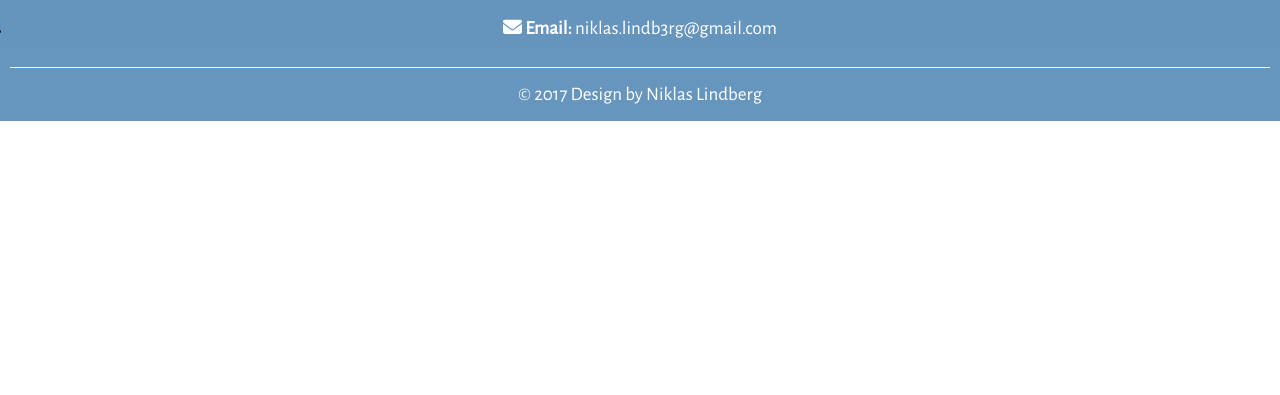
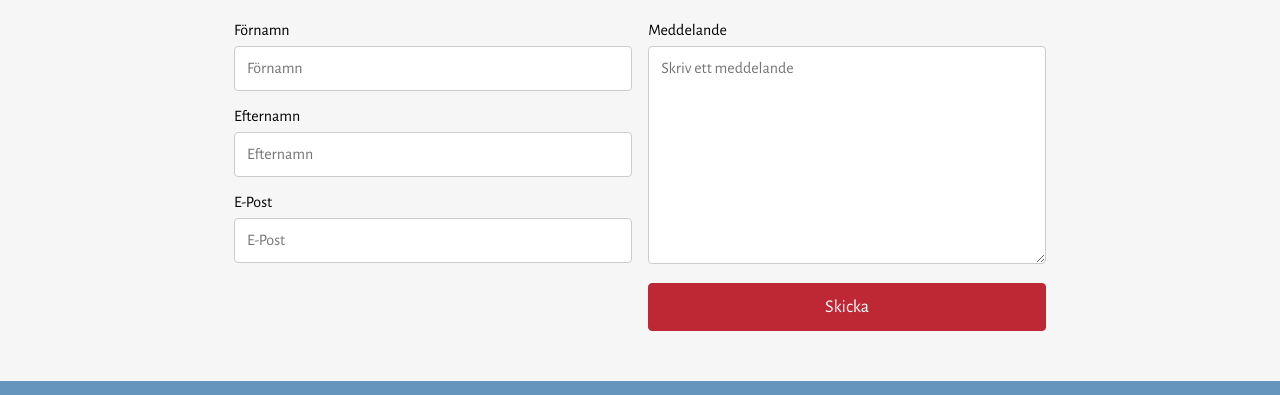
Before and after one commit to Barbastark/portfolio-2.0, a plain HTML site: page index.html in a window 1280 px wide. Shown: the part 3003-3398 px from the top of the page. Before the commit the page ends 3124 px from the top, so only its background shows below. Drawn offline with nearby package versions, Linux system fonts and the light colour scheme.

Commit message:
kontaktformulär klart

```diff
--- a/css/style.css
+++ b/css/style.css
@@ -135,7 +135,7 @@ h1, h2 ,p{
 }
 /*---------------------- END GLOBAL AND JUMBOTRON  -----------------------*/
 /*---------------------------- ABOUT AND PORTFOLIO -------------------------------*/
-#about, #portfolio {
+#about, #portfolio, #contact {
 	background-color: #fff;
 	width: 100%;
 	padding: 40px 0
@@ -157,7 +157,7 @@ h1, h2 ,p{
 	width: 95%;
 	margin: 0 auto;
 }
-#about h1, #case-wrapper h1 {
+#about h1, #case-wrapper h1, #contact h1 {
 	text-align: center;
 	width: 170px;
 	border-bottom: 1px solid #c51c25;
@@ -209,6 +209,52 @@ h1, h2 ,p{
 }
 .overlay:hover {opacity:1;}
 /*----------------------- END ABOUT AND PORTFOLIO ------------------*/
+/*--------------------------- CONTACT FORM -------------------------*/
+#contact {background-color: #f6f6f6}
+form {
+	width: 95%;
+	margin: 0 auto;
+	background-color: #f6f6f6;
+	padding: 10px;
+	box-sizing: border-box;
+}
+label {
+	font-size: 1.6rem;
+}
+input[type=text], select, textarea {
+	font-size: 1.6rem;
+  width: 100%;
+  padding: 12px;
+  border: 1px solid #ccc;
+  border-radius: 4px;
+  box-sizing: border-box;
+  margin-top: 6px;
+  margin-bottom: 16px;
+  outline-color: #be2835;
+
+}
+textarea {height: 21.8rem;}
+
+input[type=submit] {
+  background-color: #be2835;
+  color: #fff;
+  font-size: 1.8rem;
+  padding: 12px 0;
+  border: 1px solid #be2835;
+  border-radius: 4px;
+  cursor: pointer;
+  width: 100%;
+}
+
+
+input[type=submit]:hover {
+  background-color: #991320;
+  color: #fff;
+}
+input[type=submit], input[type=submit]:hover {transition: all 0.3s ease-in-out;}
+
+
+/*------------------------ END CONTACT FORM ------------------------*/
 /*------------------------------ FOOTER  ---------------------------*/
 footer {
 	background-color: rgba(85, 138, 182, 0.9);
@@ -296,15 +342,21 @@ footer a {text-decoration: none;}
 		margin: 15px 0;
 	}
 	.overlay {visibility: visible;}
+
 }
 @media only screen and (min-width: 1200px) {
-	#tech-icons > div {
+	#case-wrapper, #about > article, #tech-icons > div, form {
 		width: 65%;
 		margin: 0 auto;
 	}
-	#case-wrapper, #about > article {
-		width: 65%;
-		margin: 0 auto;
+	form {
+		display: -webkit-box;
+	  display: -ms-flexbox;
+	  display: flex;
+	  justify-content: space-between;
+	}
+	form > div {
+		width: 49%;
 	}
 }
 @media only screen and (min-width: 1921px) {
@@ -314,5 +366,5 @@ footer a {text-decoration: none;}
 	}
 
 	#case-wrapper > div {width: 100%;}
-	.icon-html5, .icon-css3,.icon-javascript {font-size: 150px;}
+	.icon-html5, .icon-css3, .icon-javascript {font-size: 150px;}
 }
--- a/index.html
+++ b/index.html
@@ -180,6 +180,28 @@
 		  	  </article>
 		  	  </div>
 		  </section>
+		  <section id="contact">
+		  	  <h1>Kontakt</h1>
+			  <form action="/action_page.php">
+			  <div>
+			    <label for="firstname">Förnamn</label>
+			    <input type="text" id="firstname" name="firstname" placeholder="Förnamn">
+
+			    <label for="lastname">Efternamn</label>
+			    <input type="text" id="lastname" name="lastname" placeholder="Efternamn">
+
+				<label for="email">E-Post</label>
+			    <input type="text" id="email" name="email" placeholder="E-Post">
+			    </div>
+			    <div>
+			    <label for="subject">Meddelande</label>
+			    <textarea id="message" name="message" placeholder="Skriv ett meddelande"></textarea>
+
+			    <input type="submit" value="Skicka">
+			    </div>
+
+			  </form>
+		  </section>
 		  <footer id="footer">
 		  	<div class="wow bounceInUp animated" data-wow-delay="0.1s" data-wow-duration="1s">
 	        <div>
```
